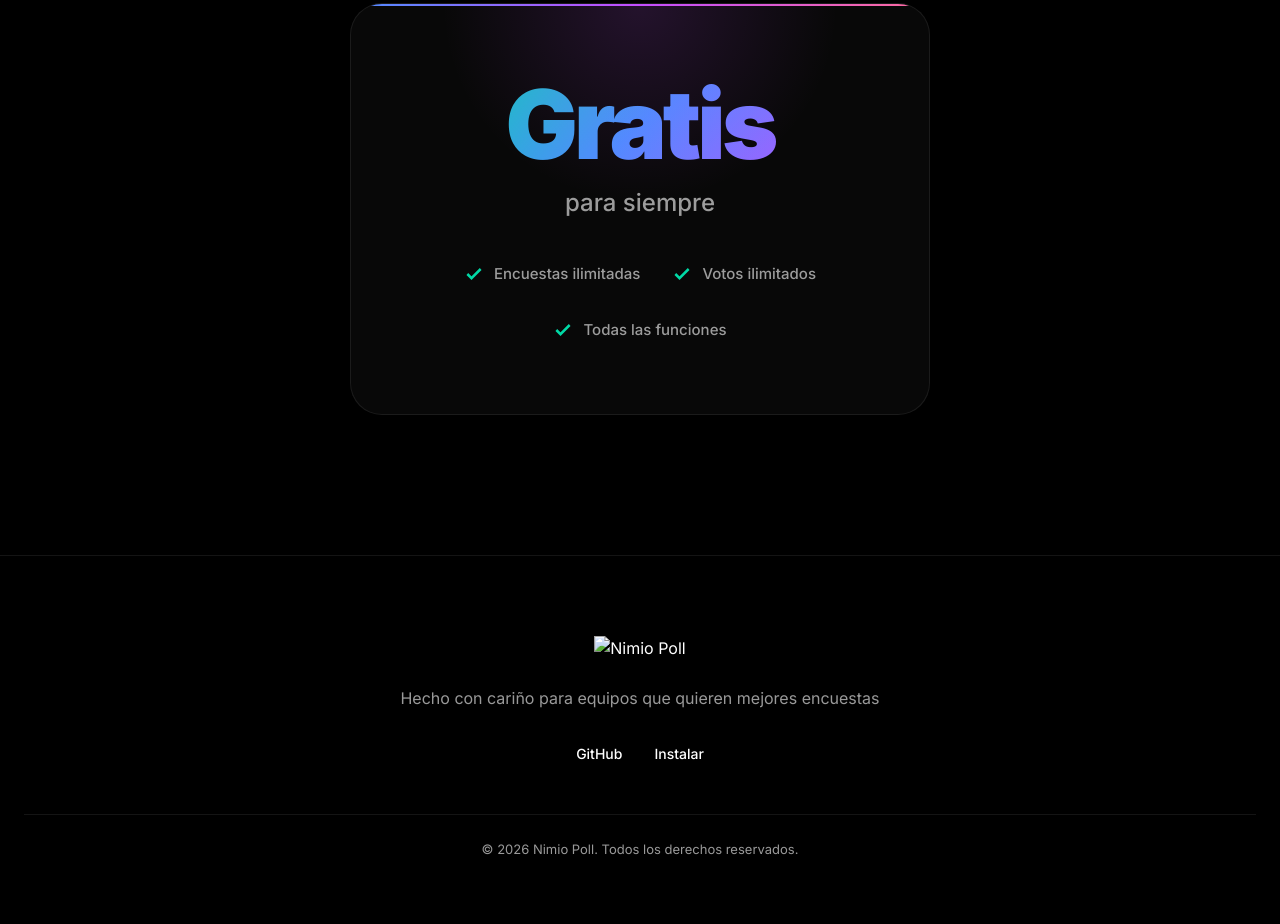
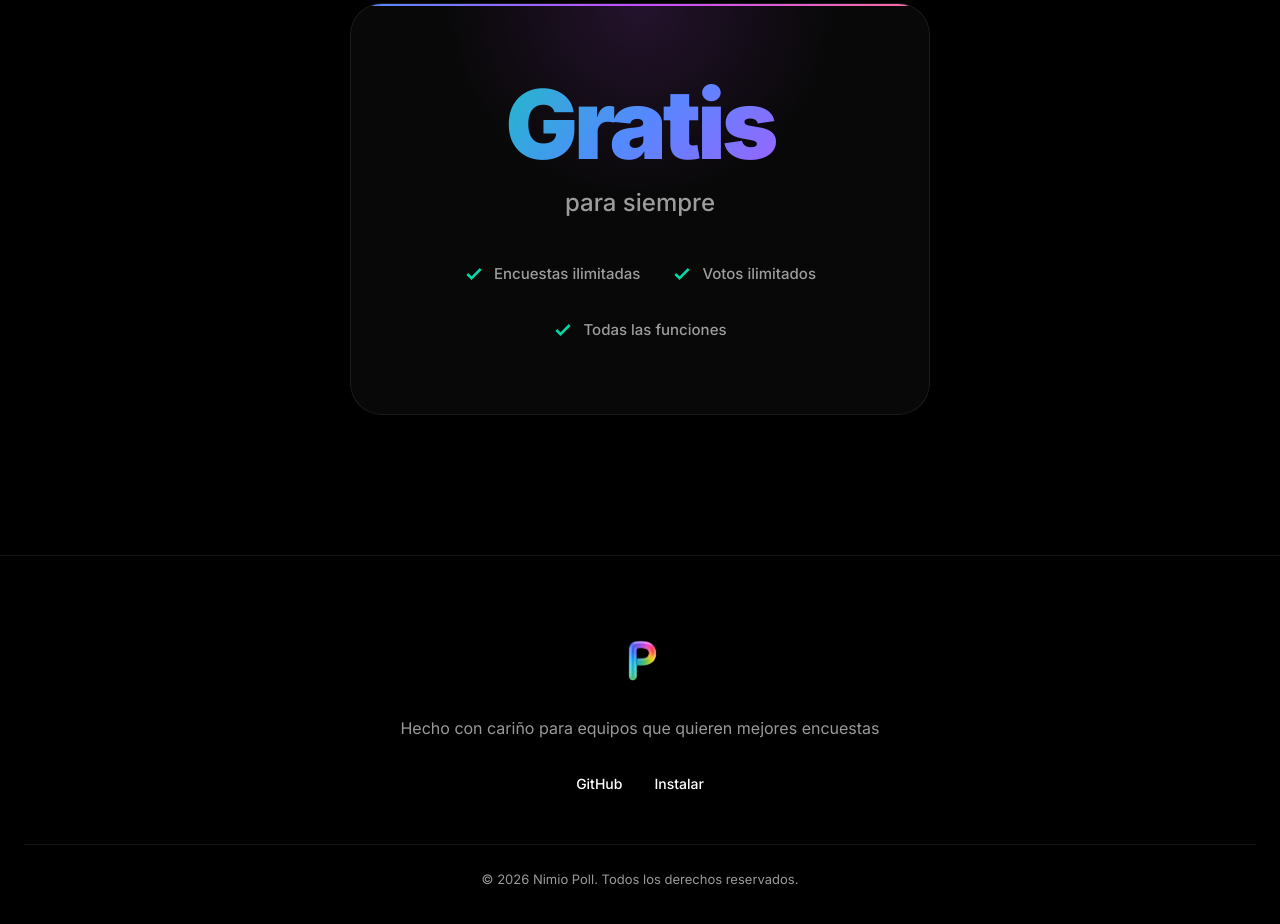
Before and after one commit to illodev/nimio-poll, a website: page public/index.html in a window 1280 px wide. Shown: the part 3649-4573 px from the top of the page. Drawn offline with Linux system fonts and the light colour scheme.

Commit message:
feat: add transparent logo image for footer in index.html

```diff
--- a/public/index.html
+++ b/public/index.html
@@ -998,7 +998,7 @@
       <div class="container">
         <div class="footer-content">
           <img
-            src="/images/nimiopollanimationtransparent.jpeg"
+            src="./NimioPollLogoTransparent.png"
             alt="Nimio Poll"
             class="footer-logo"
           />
```
Also changed, not shown: public/NimioPollLogoTransparent.png (added).
